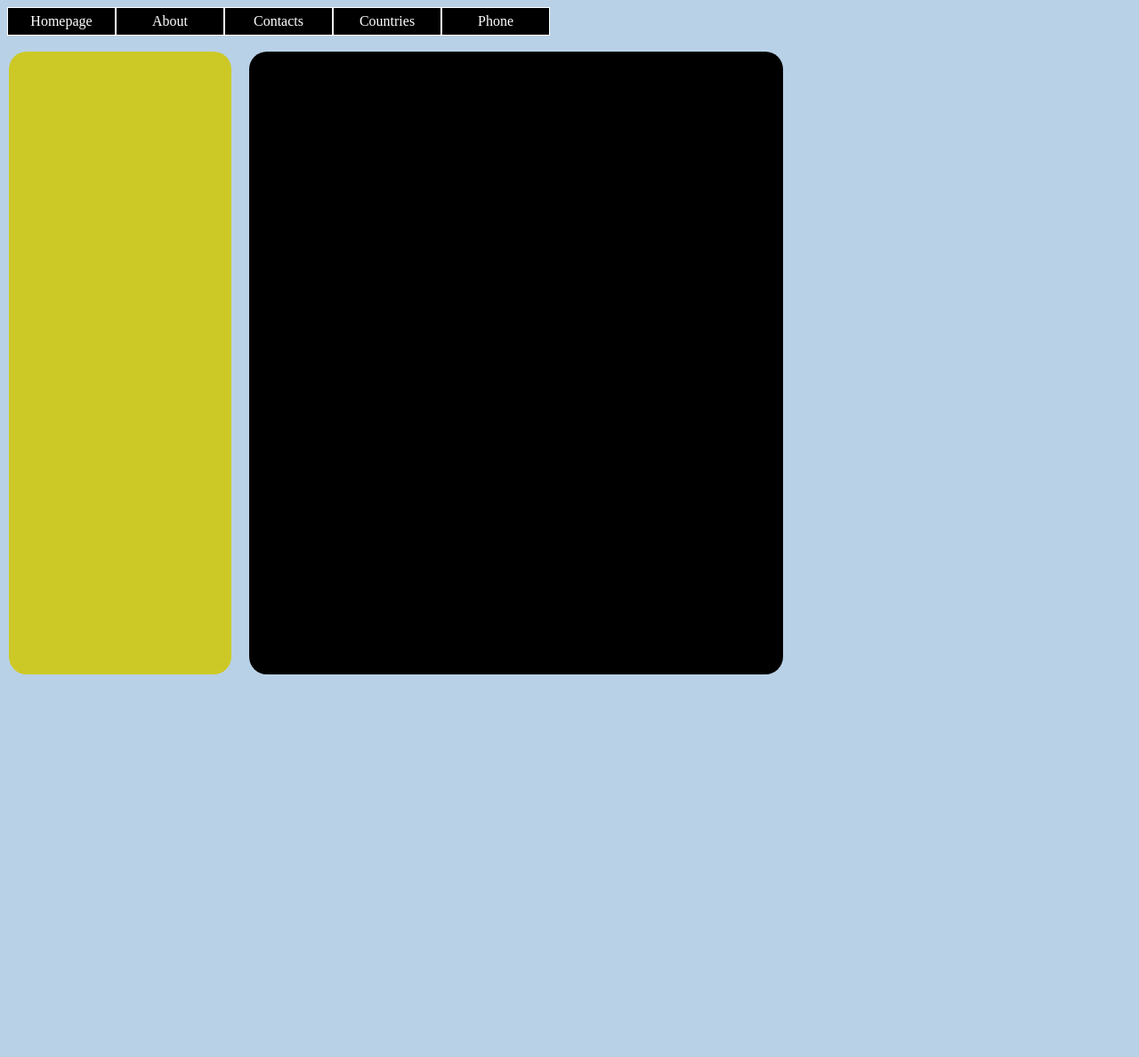
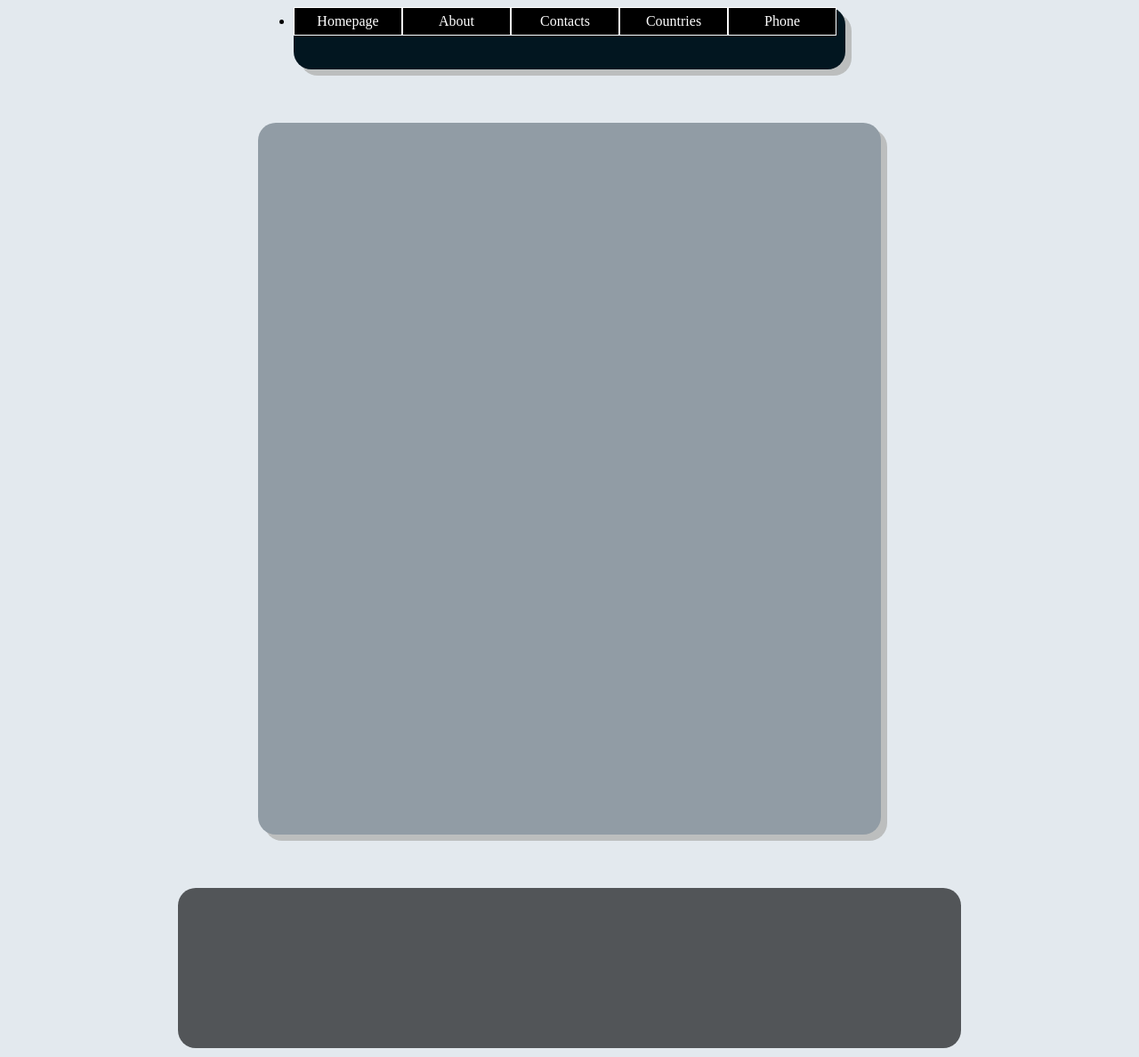
Before and after one commit to CompetitiveBit8/WebPage_Dropdown_menu, a plain HTML site: page Project/index.html in a window 1280 px wide. Shown: the whole page at 89% size. Before the commit the page ends 800 px from the top, so only its background shows below. Drawn offline with Linux system fonts and the light colour scheme.

```diff
--- a/Project/index.html
+++ b/Project/index.html
@@ -6,6 +6,11 @@
     </head>
 
     <body>
+
+
+
+    <div class="container">
+        <div class="header">
             <ul>
                     <li><a href="#">Homepage</a></li>
                     <li><a href="#">About</a></li>
@@ -26,7 +31,13 @@
                     <li><a href="#">Phone</a></li>
                 </ul>
 
-    <div class="left"></div>
+        </div>
+        <!-- <div class="left"></div> -->
         <div class="body"></div>
+        <div class="footer"></div>
+    </div>
+
+
+
     </body>
     </html>
--- a/Project/mystyle.css
+++ b/Project/mystyle.css
@@ -1,5 +1,5 @@
 body{
-background-color:rgb(185, 209, 230);
+background-color:rgb(227, 233, 238);
 }
 
 ul {
@@ -16,6 +16,7 @@ ul li{
     float:left;
     border: 1px solid white;
     text-align: center;
+
 }
 ul li a{
     color: white;
@@ -31,22 +32,46 @@ ul li ul li{
 ul li:hover ul li{
     display: block;
 }
+.container{
+    margin: auto;
+    position: relative;
+    width: auto;
 
+
+}
+
+.header{
+    margin:auto;
+    background-color:rgb(2, 22, 32) ;
+    width: 620px;
+    height: 70px;
+    border-radius: 20px;
+    box-shadow: 7px 7px rgba(158, 158, 156, 0.568);
+}
 .left{
     width: 250px;
     height: 700px;
-    background-color: rgb(204, 201, 38);
-    position: absolute;
-    margin: 50px 10px;
+    background-color: rgb(185, 209, 230);
     border-radius: 20px;
-    left: 0px;
+    position: absulote;
+    margin: 20px 10px;
+    box-shadow: 7px 7px rgba(158, 158, 156, 0.568);
+
 }
 .body{
-    width: 600px;
-    height: 700px;
-    background-color: black;
-    position: absolute;
-    margin: 50px 10px;
+    width: 700px;
+    height: 800px;
+    background-color: rgb(145, 156, 165);
+    position: relative;
+    margin: 60px auto;
     border-radius: 20px;
-    left: 270px;
+    box-shadow: 7px 7px rgba(158, 158, 156, 0.568);
+
 }
+.footer{
+    background-color: rgb(82, 85, 88);
+    width: 880px;
+    height: 180px;
+    margin: 10px auto;
+    border-radius: 20px;
+}
```
Lines whose indentation alone changed are shown as unchanged.
